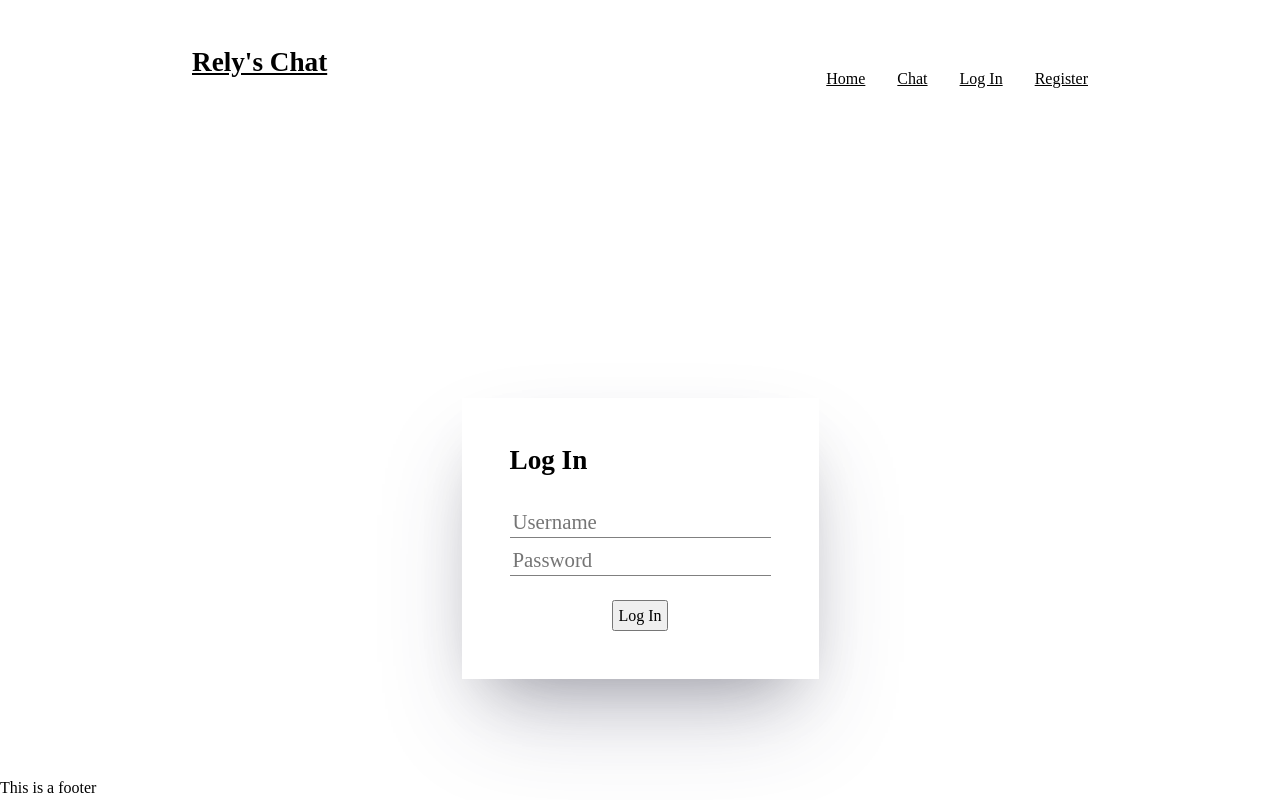
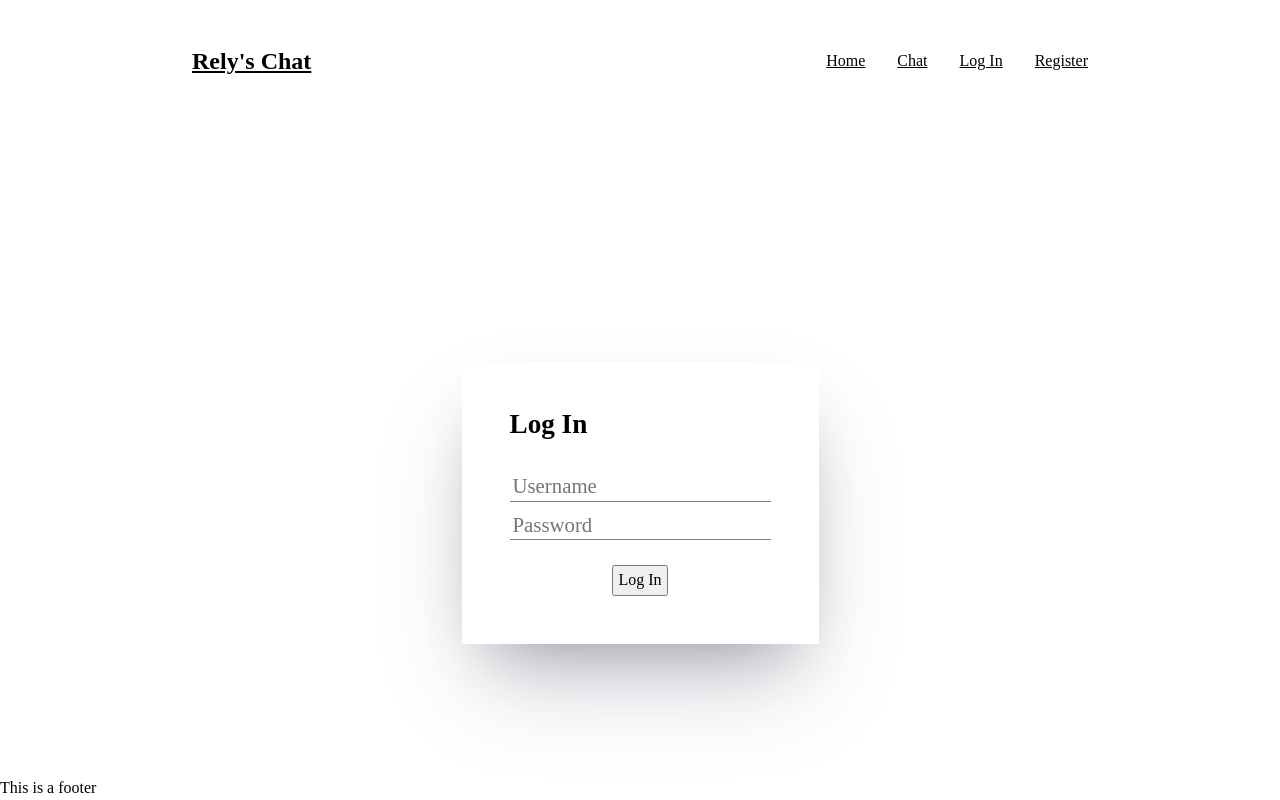
Before and after one commit to Relyful/Messaging-App, a React app in the folder frontend/: page /login in a window 1280 px wide. Built offline with nearby package versions, Linux system fonts and the light colour scheme; no server answers; the HTML template or start-up script is replaced by a standard one.

Commit message:
change css element targetting to class

```diff
--- a/frontend/src/components/Login/Login.jsx
+++ b/frontend/src/components/Login/Login.jsx
@@ -63,7 +63,7 @@ export default function Login() {
 
   return (
     <div className={styles.logInContainer}>
-      <h2>Log In</h2>
+      <h2 className={styles.loginHeader}>Log In</h2>
       <form action={onLogInSubmit} className={styles.logInForm}>
         <input
           type="text"
--- a/frontend/src/components/Login/Login.module.css
+++ b/frontend/src/components/Login/Login.module.css
@@ -14,7 +14,7 @@
   max-width: 30em;
 }
 
-h2 {
+.loginHeader {
   padding: 0 0 2rem 0;
   font-size: 1.7em;
 }
```
